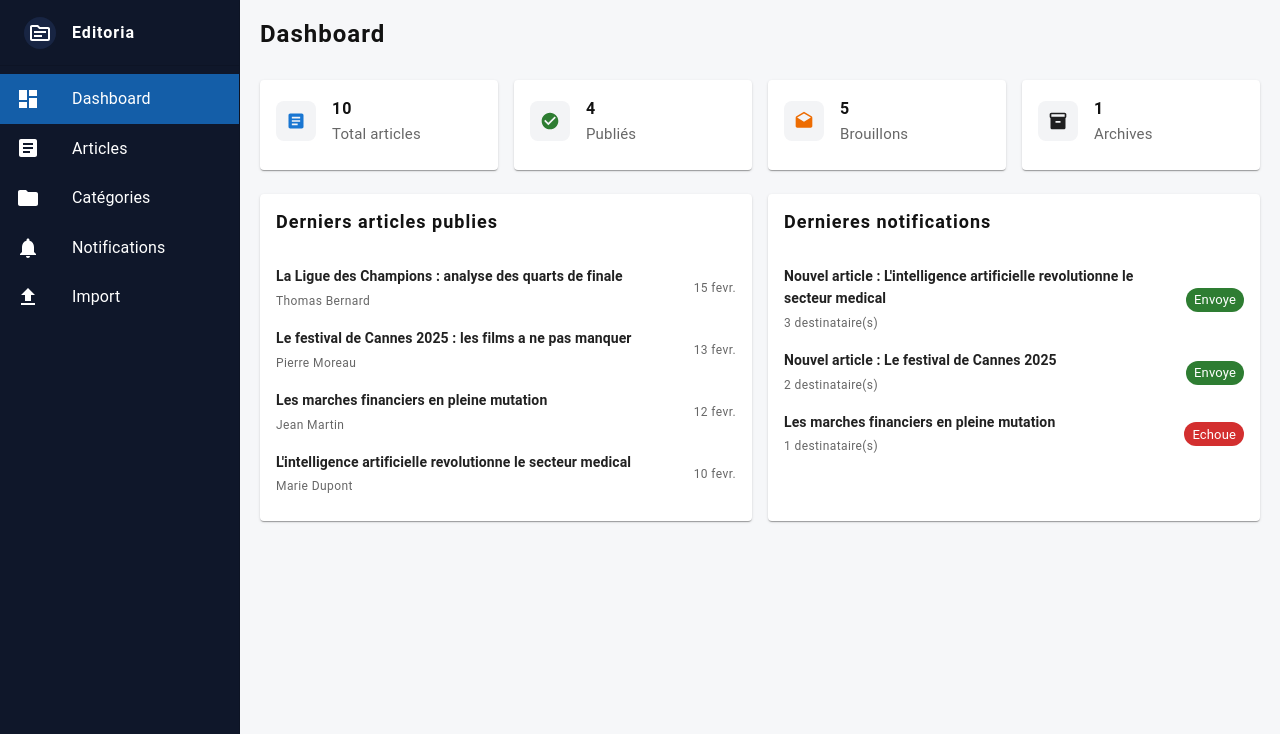
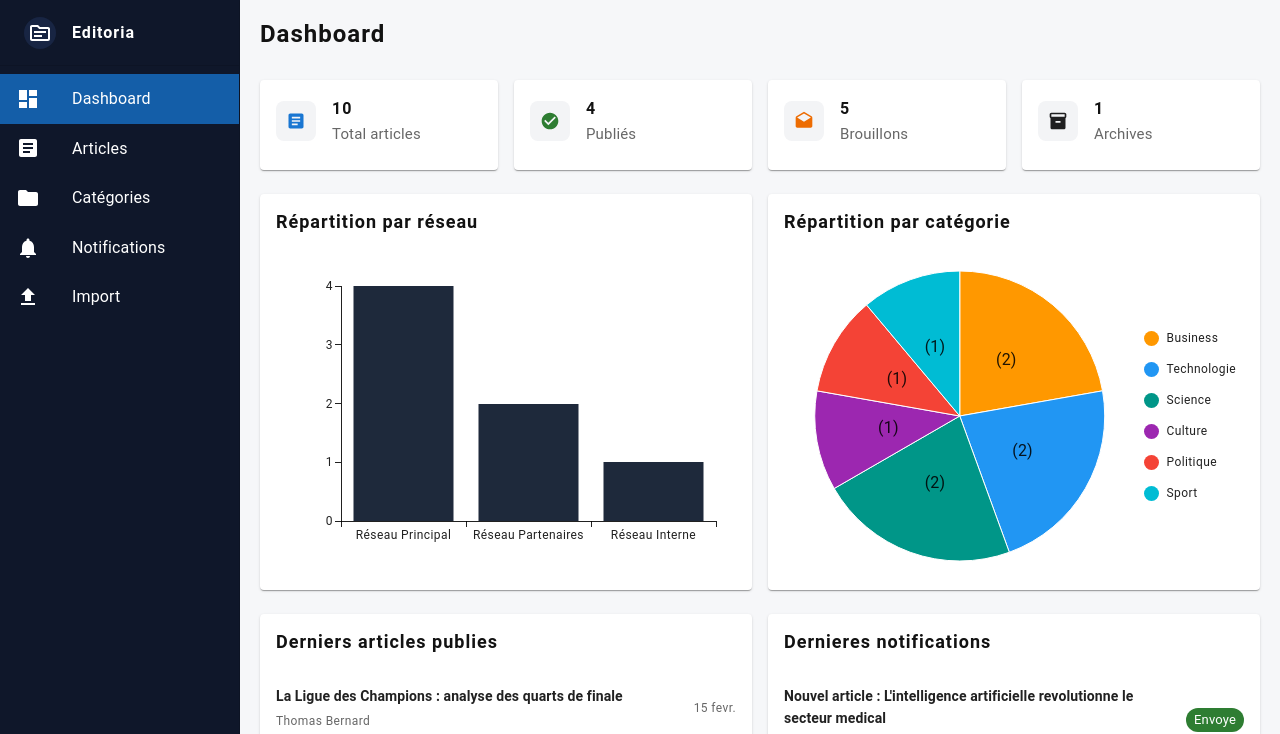
Before and after one commit to crystel1996/editoria, a React (Vite) app: page / in a window 1280 px wide. Shown: the top 734 px of the page. Built offline with nearby package versions, Linux system fonts and the light colour scheme.

Commit message:
feat: add Graph component to dashboard with network and category visualizations

```diff
--- a/package.json
+++ b/package.json
@@ -15,6 +15,7 @@
     "@hookform/resolvers": "^5.2.2",
     "@mui/icons-material": "^7.3.8",
     "@mui/material": "^7.3.8",
+    "@mui/x-charts": "^8.27.0",
     "axios": "^1.13.5",
     "react": "^19.2.0",
     "react-dom": "^19.2.0",
--- /dev/null
+++ b/src/components/dashboard/graph/index.tsx
@@ -0,0 +1,75 @@
+import { Box } from "@mui/material";
+import { BarChart } from "@mui/x-charts/BarChart";
+import { PieChart } from "@mui/x-charts/PieChart";
+import CustomCard from "@components/common/card";
+
+const NETWORK_DATA = [
+    { network: "Réseau Principal", value: 4 },
+    { network: "Réseau Partenaires", value: 2 },
+    { network: "Réseau Interne", value: 1 },
+];
+
+const CATEGORY_DATA = [
+    { id: 0, value: 2, label: "Business", color: "#FF9800" },
+    { id: 1, value: 2, label: "Technologie", color: "#2196F3" },
+    { id: 2, value: 2, label: "Science", color: "#009688" },
+    { id: 3, value: 1, label: "Culture", color: "#9C27B0" },
+    { id: 4, value: 1, label: "Politique", color: "#F44336" },
+    { id: 5, value: 1, label: "Sport", color: "#00BCD4" },
+];
+
+const Graph = () => {
+    return (
+        <Box sx={{ display: "grid", gap: 2, gridTemplateColumns: { xs: "1fr", lg: "repeat(2, 1fr)" } }}>
+            <CustomCard
+                cardHeaderProps={{ title: "Répartition par réseau" }}
+                cardContent={{
+                    attribute: {},
+                    children: (
+                        <Box sx={{ width: "100%", height: 300 }}>
+                            <BarChart
+                                xAxis={[
+                                    {
+                                        scaleType: "band",
+                                        data: NETWORK_DATA.map((item) => item.network),
+                                    },
+                                ]}
+                                series={[
+                                    {
+                                        data: NETWORK_DATA.map((item) => item.value),
+                                        color: "#1E293B",
+                                    },
+                                ]}
+                                height={300}
+                            />
+                        </Box>
+                    ),
+                }}
+            />
+
+            <CustomCard
+                cardHeaderProps={{ title: "Répartition par catégorie" }}
+                cardContent={{
+                    attribute: {},
+                    children: (
+                        <Box sx={{ width: "100%", height: 300 }}>
+                            <PieChart
+                                series={[
+                                    {
+                                        data: CATEGORY_DATA,
+                                        highlightScope: { fade: "global", highlight: "item" },
+                                        faded: { innerRadius: 30, additionalRadius: -30, color: "gray" },
+                                        arcLabel: (item) => `(${item.value})`,
+                                    },
+                                ]}
+                                height={300}
+                            />
+                        </Box>
+                    ),
+                }}
+            />
+        </Box>
+    );
+};
+
+export default Graph;
--- a/src/pages/dashboard/index.tsx
+++ b/src/pages/dashboard/index.tsx
@@ -1,6 +1,7 @@
 import { Box } from "@mui/material";
 import Title from "@components/common/title";
 import Stats from "@components/dashboard/stats";
+import Graph from "@components/dashboard/graph";
 import RecentArticle from "@components/dashboard/recentArticle";
 import RecentNotification from "@components/dashboard/recentNotification";
 import style from "./style";
@@ -14,6 +15,8 @@ const DashboardPage = () => {
 
             <Stats />
 
+            <Graph />
+
             <Box sx={{ display: "grid", gap: 2, gridTemplateColumns: { xs: "1fr", lg: "repeat(2, 1fr)" } }}>
                 <RecentArticle />
                 <RecentNotification />
```
Also changed, not shown: 1 other file (tests, documents, lock files or other folders).
